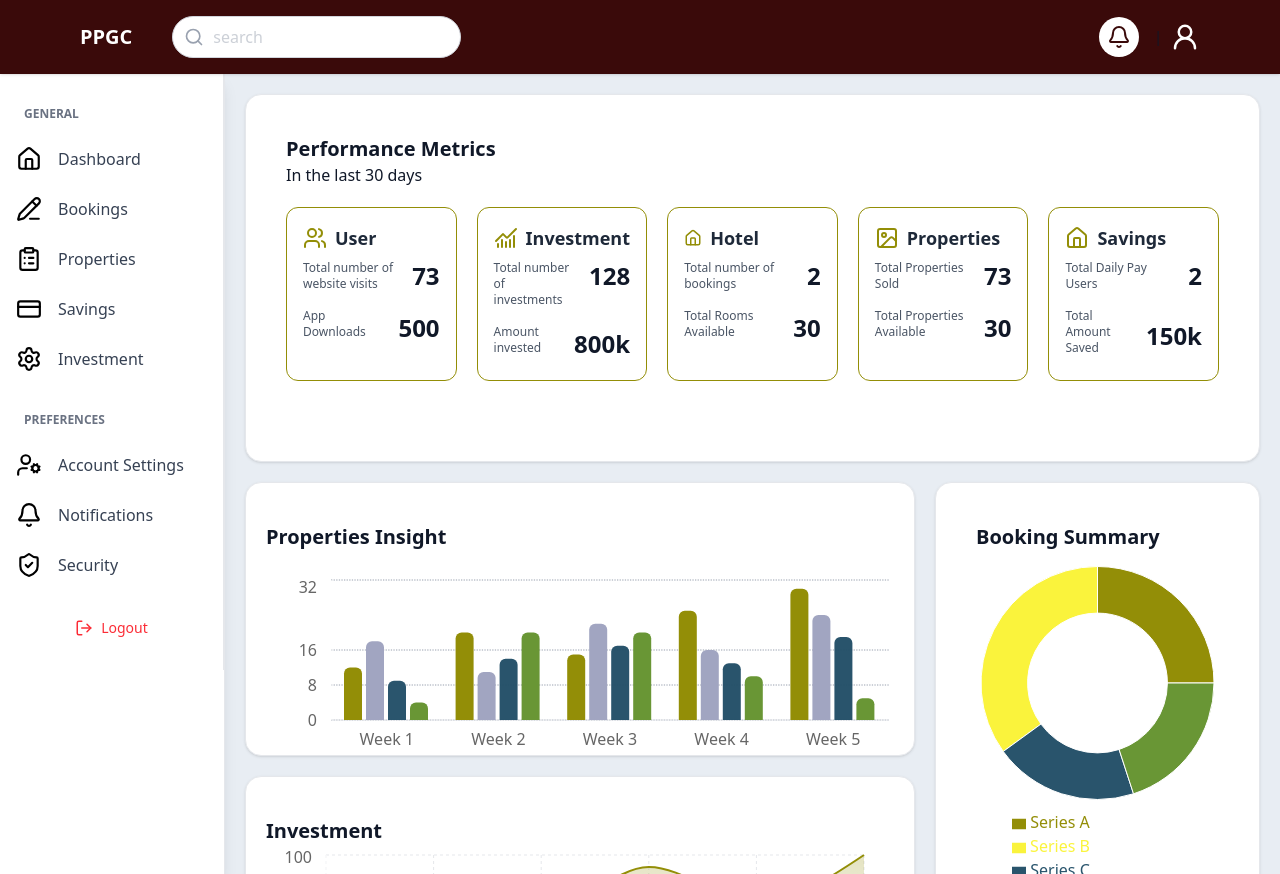
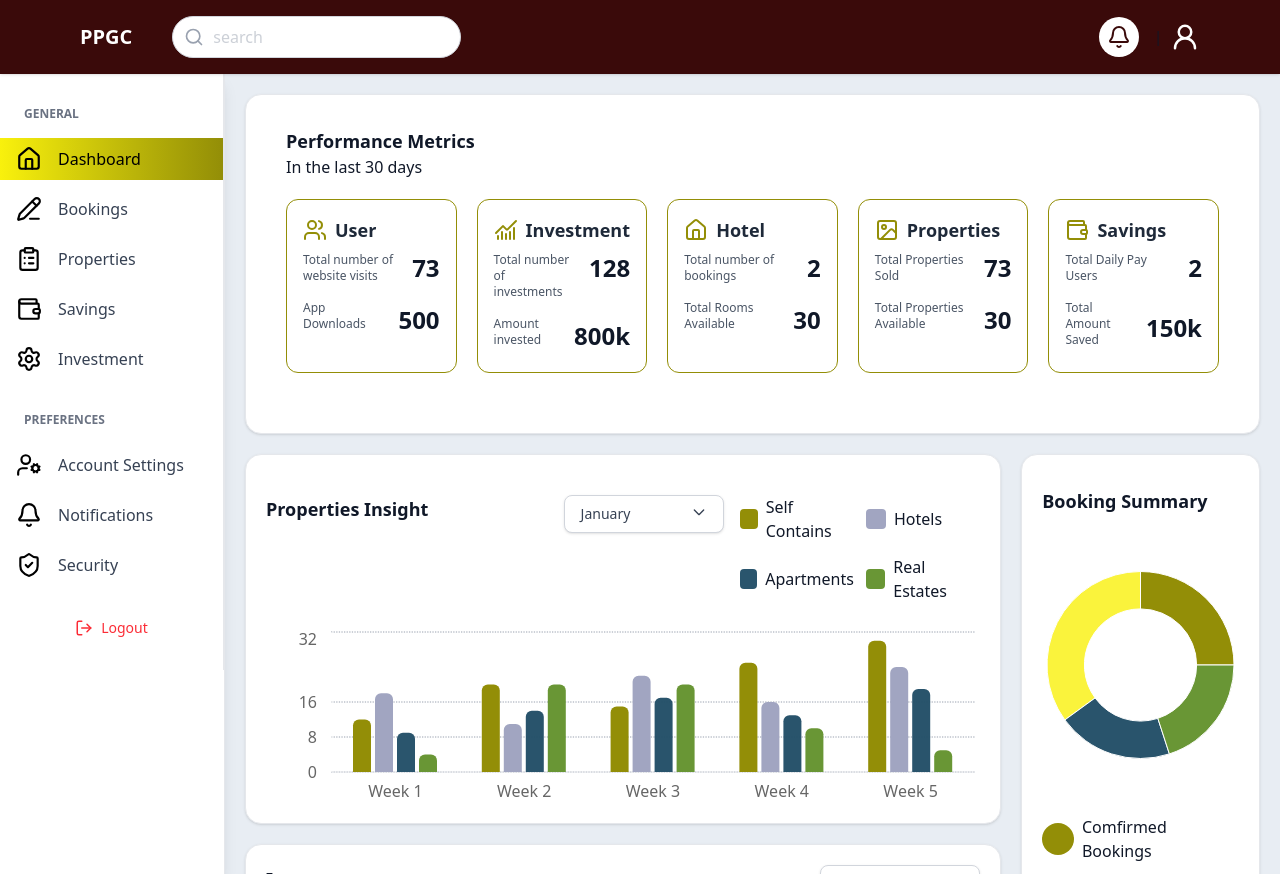
Before and after one commit to webcode2/ppgc_admin, a React (Vite) app: page / in a window 1280 px wide. Built offline with nearby package versions, Linux system fonts and the light colour scheme.

Commit message:
done with chart

```diff
--- a/src/components/chart/barChart.jsx
+++ b/src/components/chart/barChart.jsx
@@ -45,11 +45,14 @@ export default function GroupedBarChart3({
 
     return (
         <div className="w-full mt-6 ">
+
             {/* <div className="mb-2 text-sm text-gray-600">{yLabel}</div> */}
             <div className="h-[${height}px]">
+
+
                 <ResponsiveContainer width="100%" height={height}>
 
-                    <Legend height={24} width={220} wrapperStyle={{ paddingBottom: 8 }} />
+                    {/* <Legend height={24} width={220} wrapperStyle={{ paddingBottom: 8 }} /> */}
                     <BarChart data={safeData} barCategoryGap={18} barGap={4}>
                         {grid && (
                             <CartesianGrid strokeDasharray="1.3"
--- /dev/null
+++ b/src/components/chart/chartDropDown.jsx
@@ -0,0 +1,53 @@
+import { useState } from "react";
+
+
+
+export default function ChoiceDropdown({ data = [
+    "January", "February", "March", "April", "May", "June",
+    "July", "August", "September", "October", "November", "December"
+] }) {
+    const [open, setOpen] = useState(false);
+    const [selected, setSelected] = useState("January");
+
+    const handleSelect = (choice) => {
+        setSelected(choice);
+        setOpen(false);
+    };
+
+    return (
+        <div className="relative inline-block text-left z-50">
+            <button
+                onClick={() => setOpen((prev) => !prev)}
+                className="inline-flex justify-between w-40 rounded-lg border border-gray-300 bg-white px-4 py-2 text-sm font-medium text-gray-700 shadow-sm hover:bg-gray-50"
+            >
+                {selected}
+                <svg
+                    className={`ml-2 h-4 w-4 transition-transform ${open ? "rotate-180" : ""}`}
+                    xmlns="http://www.w3.org/2000/svg"
+                    fill="none"
+                    viewBox="0 0 24 24"
+                    stroke="currentColor"
+                >
+                    <path strokeLinecap="round" strokeLinejoin="round" strokeWidth={2} d="M19 9l-7 7-7-7" />
+                </svg>
+            </button>
+
+            {open && (
+                <div className="absolute mt-1 w-40 origin-top-right rounded-md bg-white shadow-lg ring-1 ring-black ring-opacity-5">
+                    <ul className="py-1 text-sm text-gray-700 max-h-60 overflow-y-auto">
+                        {data.map((choice) => (
+                            <li key={choice}>
+                                <button
+                                    onClick={() => handleSelect(choice)}
+                                    className="w-full px-4 py-2 text-left hover:bg-gray-100"
+                                >
+                                    {choice}
+                                </button>
+                            </li>
+                        ))}
+                    </ul>
+                </div>
+            )}
+        </div>
+    );
+}
--- a/src/components/chart/doughnut.jsx
+++ b/src/components/chart/doughnut.jsx
@@ -16,10 +16,10 @@ import {
 export default function DoughnutChart4({
     data,
     series = [
-        { key: "seriesA", label: "Hotel", color: "#938E07" },
-        { key: "seriesB", label: "Booking", color: "#F9F10CCC" },
-        { key: "seriesC", label: "Series C", color: "#234F68F7" },
-        { key: "seriesD", label: "Series D", color: "#699635" },
+        { key: "seriesA", label: "Comfirmed", color: "#938E07" },
+        { key: "seriesB", label: "Pending", color: "#F9F10CCC" },
+        { key: "seriesC", label: "Canceled", color: "#234F68F7" },
+        { key: "seriesD", label: "Completed", color: "#699635" },
     ],
     height = 300,
     innerRadius = "60%",
@@ -31,10 +31,10 @@ export default function DoughnutChart4({
         Array.isArray(data) && data.length
             ? data
             : [
-                { name: "Series A", value: 25 },
-                { name: "Series B", value: 35 },
-                { name: "Series C", value: 20 },
-                { name: "Series D", value: 20 },
+                { name: "Comfirmed", value: 25 },
+                { name: "Pending", value: 35 },
+                { name: "Canceled", value: 20 },
+                { name: "Completed", value: 20 },
             ];
 
     const formatter =
@@ -57,13 +57,22 @@ export default function DoughnutChart4({
                         ))}
                     </Pie>
                     <Tooltip formatter={formatter} />
-                    <Legend verticalAlign="bottom" height={36} width={150} />
+                    {/* <Legend verticalAlign="bottom" height={36} width={150} /> */}
                 </PieChart>
             </ResponsiveContainer>
-            <div className="legend">
-                {series.map(legend => (
-                    <div className=""></div>
-                ))}
+            <div className="legend space-y-3">
+                {series.map((legend) => {
+                    return (
+                        <div key={legend.key} className="flex items-center gap-2">
+                            <div
+                                className="w-8 h-8 rounded-full"
+                                style={{ backgroundColor: legend.color }}
+                            ></div>
+                            <p>{legend.label} Bookings</p>
+                        </div>
+                    );
+                })}
+
             </div>
         </div>
     );
--- a/src/components/dashboardCard.jsx
+++ b/src/components/dashboardCard.jsx
@@ -9,12 +9,12 @@ function DashboardCard({ children, title = "", sub_title = "", className = "" })
         <div className="h-full">
             {/* Stats */}
             <div className={twMerge(
-                "bg-white h-full rounded-2xl w-full px-10 py-10 border border-gray-200 shadow-sm",
+                "bg-white h-full rounded-2xl w-full px-10 py-8 border border-gray-200 shadow-sm",
                 className
             )}>
                 <div className="">
 
-                    <p className="text-xl font-bold ">{title}</p>
+                    <p className="text-lg font-bold ">{title}</p>
                     <p>{sub_title}</p>
                 </div>
 
--- a/src/components/newAdmin.jsx
+++ b/src/components/newAdmin.jsx
@@ -11,6 +11,7 @@ import {
     UserCog,
     Bell,
     ShieldCheck,
+    Wallet,
 } from 'lucide-react';
 import { Link, Outlet } from 'react-router-dom';
 import Sidebar from './sideBar';
@@ -19,11 +20,11 @@ const navItems = [
     {
         title: 'General',
         list: [
-            { label: 'Dashboard', to: '/dashboard', icon: <Home size={26} /> },
-            { label: 'Bookings', to: '/dashboard/bookings', icon: <PencilLine size={26} /> },
-            { label: 'Properties', to: '/dashboard/properties', icon: <ClipboardList size={26} /> },
-            { label: 'Savings', to: '/dashboard/savings', icon: <CreditCard size={26} /> },
-            { label: 'Investment', to: 'dashboard/investment', icon: <Settings size={26} /> },
+            { label: 'Dashboard', to: '/', icon: <Home size={26} /> },
+            { label: 'Bookings', to: '/bookings', icon: <PencilLine size={26} /> },
+            { label: 'Properties', to: '/properties', icon: <ClipboardList size={26} /> },
+            { label: 'Savings', to: '/savings', icon: <Wallet size={26} /> },
+            { label: 'Investment', to: '/investment', icon: <Settings size={26} /> },
         ],
     },
     {
@@ -37,54 +38,10 @@ const navItems = [
 ];
 
 export default function UserDashboard() {
-    const [sidebarOpen, setSidebarOpen] = useState(false);
 
     return (
         <div className="flex h-screen overflow-hidden bg-[#e8edf3]">
-            {/* Mobile Sidebar */}
-            <AnimatePresence>
-                {sidebarOpen && (
-                    <motion.aside
-                        initial={{ x: '-100%' }}
-                        animate={{ x: 0 }}
-                        exit={{ x: '-100%' }}
-                        transition={{ duration: 0.25 }}
-                        className="fixed inset-y-0 left-0 w-64 bg-white shadow-lg z-50 p-6 flex flex-col justify-between"
-                    >
-                        <div className="flex-1 overflow-y-auto">
-                            <div className="flex justify-between items-center mb-6">
-                                <h2 className="text-xl font-bold text-blue-600">IoT Admin</h2>
-                                <button onClick={() => setSidebarOpen(false)}>
-                                    <X className="text-gray-500 hover:text-red-500" />
-                                </button>
-                            </div>
-                            {navItems.map((group) => (
-                                <div key={group.title} className="mb-6">
-                                    <h3 className="text-xs font-bold text-gray-500 uppercase mb-3">
-                                        {group.title}
-                                    </h3>
-                                    <nav className="space-y-2">
-                                        {group.list.map(({ label, icon, to }) => (
-                                            <Link
-                                                key={label}
-                                                to={to}
-                                                className="flex items-center space-x-3 text-gray-700 hover:bg-blue-50 hover:text-blue-600 px-3 py-2 rounded-md transition-all"
-                                            >
-                                                <span className="text-blue-500">{icon}</span>
-                                                <span className="text-sm font-medium">{label}</span>
-                                            </Link>
-                                        ))}
-                                    </nav>
-                                </div>
-                            ))}
-                        </div>
-                        <button className="flex items-center space-x-2 text-red-500 hover:text-red-600 text-sm">
-                            <LogOut size={18} />
-                            <span>Logout</span>
-                        </button>
-                    </motion.aside>
-                )}
-            </AnimatePresence>
+
 
             {/* Desktop Sidebar */}
             <div className="hidden md:flex flex-col  border-r border-gray-200 bg-white shadow-lg">
--- a/src/components/sideBar.jsx
+++ b/src/components/sideBar.jsx
@@ -15,13 +15,13 @@ export default function Sidebar({ navlist }) {
               {navItems.list.map(({ label, icon, to }) => (
                 <NavLink
                   key={label}
-                  to={to.startsWith('/') ? to : `/${to}`} // Ensure leading slash
-                  end={to.split('/').length <= 2}
+                  to={to.startsWith('/') ? to : `/${to}`}
+                  end={to === '/' || to === '/savings'} // match exactly for dashboard & savings
                   className={({ isActive }) =>
-                    `flex items-center space-x-4 px-4  py-2 transition-all
-                      ${isActive
-                      ? 'bg-gradient-to-r to-[#938E07] from-[#F9F10C] text-black'
-                      : 'text-gray-700 hover:bg-gray-200 hover:text-[#938E07]'}`
+    `flex items-center space-x-4 px-4 py-2 transition-all ${isActive
+      ? 'bg-gradient-to-r to-[#938E07] from-[#F9F10C] text-black'
+                      : 'text-gray-700 hover:bg-gray-200 hover:text-[#938E07]'
+                    }`
                   }
                 >
                   <span className="text-black">{icon}</span>
--- a/src/pages/dashBoardIndex.jsx
+++ b/src/pages/dashBoardIndex.jsx
@@ -2,16 +2,25 @@ import React from 'react'
 import { motion, AnimatePresence } from 'framer-motion';
 import DashboardCard from "../components/dashboardCard";
 import GroupedBarChart3 from "../components/chart/barChart";
-import { ChartNoAxesCombined, HouseIcon, Image, UsersIcon } from "lucide-react";
+import { ChartNoAxesCombined, HouseIcon, Image, UsersIcon, Wallet } from "lucide-react";
 import DoughnutChart4 from "../components/chart/doughnut";
 import WaveLikeChart from "../components/chart/smoothGraph";
+import ChoiceDropdown from "../components/chart/chartDropDown";
 
 
 function DashBoardIndex() {
+    const allServices = [
+        { key: "seriesA", label: "Self Contains", color: "#938E07" },
+        { key: "seriesB", label: "Hotels", color: "#A1A5C1" },
+        { key: "seriesC", label: "Apartments", color: "#234F68F7" },
+        { key: "seriesD", label: "Real Estates", color: "#699635" },
+    ]
+
+
     return (
         <div className="wrapper w-full  space-y-5">
             <div className="min-w-full">
-                <DashboardCard sub_title="In the last 30 days" title="Performance Metrics" >
+                <DashboardCard sub_title="In the last 30 days" title="Performance Metrics" className="pb-5">
                     <div className="grid grid-cols-1 sm:grid-cols-2 lg:grid-cols-5 gap-5 mt-5 mb-10">
                         {[
                             {
@@ -35,7 +44,7 @@ function DashBoardIndex() {
 
                             {
                                 title: "Hotel", data: {
-                                    icon: <HouseIcon size={18} className="text-[#938E07]" />,
+                                    icon: <HouseIcon className="text-[#938E07]" />,
                                     labelUp: 'Total number of bookings', valueUp: 2, labelDOwn: 'Total Rooms Available', valueDown: "30",
                                 }
                             },
@@ -49,7 +58,7 @@ function DashBoardIndex() {
 
                             {
                                 title: "Savings", data: {
-                                    icon: <HouseIcon />,
+                                    icon: <Wallet />,
                                     labelUp: 'Total Daily Pay Users', valueUp: 2, labelDOwn: 'Total Amount Saved', valueDown: "150k",
                                 }
                             },
@@ -84,21 +93,54 @@ function DashBoardIndex() {
             </div>
             <div className="w-full grid grid-cols-12 gap-5">
                 {/* Left side — top row */}
-                <div className="col-span-8">
-                    <DashboardCard className="py-0 pt-10 px-5" title="Properties Insight">
-                        <GroupedBarChart3 />
+                <div className="col-span-9">
+                    <DashboardCard className="pb-4 pt-10 px-5" title="">
+                        <div className="header flex justify-between">
+
+                            <div className="title min-w-4/12"><p className="text-lg font-bold">Properties Insight</p></div>
+                            <div className="legend  flex gap-x-4 w-7/12">
+                                <ChoiceDropdown />
+                                <div className="grid grid-cols-2 gap-3">
+                                    {allServices.map((legend) => {
+                                        return (
+                                            <div key={legend.key} className="flex items-center gap-2">
+                                                <div
+                                                    className="w-5 h-5 rounded"
+                                                    style={{ backgroundColor: legend.color }}
+                                                ></div>
+                                                <p>{legend.label} </p>
+                                            </div>
+                                        );
+                                    })
+                                    }
+                                </div>
+                            </div>
+                        </div>
+
+
+                        <GroupedBarChart3 series={allServices} />
                     </DashboardCard>
                 </div>
 
                 {/* Right side — tall card spanning 2 rows */}
-                <div className="col-span-4 row-span-2">
-                    <DashboardCard className="" s title="Booking Summary" >
-                        <DoughnutChart4 />                    </DashboardCard>
+                <div className="col-span-3 row-span-2">
+                    <DashboardCard className=" px-5 " title="Booking Summary" >
+                        <DoughnutChart4 />
+                    </DashboardCard>
                 </div>
 
                 {/* Left side — bottom row */}
-                <div className="col-span-8">
-                    <DashboardCard title="Investment" className="px-5 ">
+                <div className="col-span-9">
+                    <DashboardCard title="" className="px-5 py-5 ">
+                        <div className="header flex justify-between items-start pb-5">
+
+                            <div className="title min-w-4/12"><p className="text-lg font-bold">Investments</p></div>
+                            <div className="legend  flex gap-x-4 w-7/12 justify-end">
+                                <ChoiceDropdown />
+
+                            </div>
+                        </div>
+
                         <WaveLikeChart />
                     </DashboardCard>
                 </div>
```
